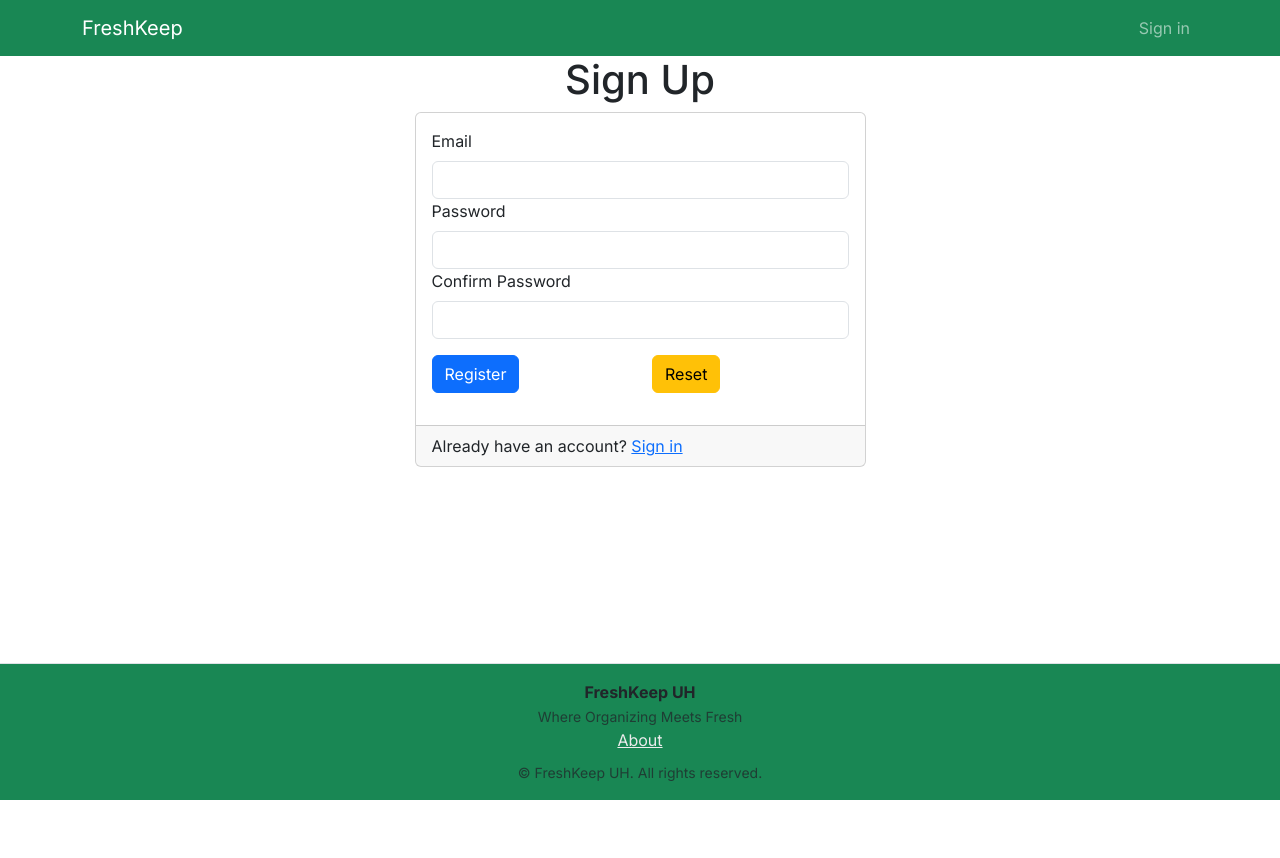
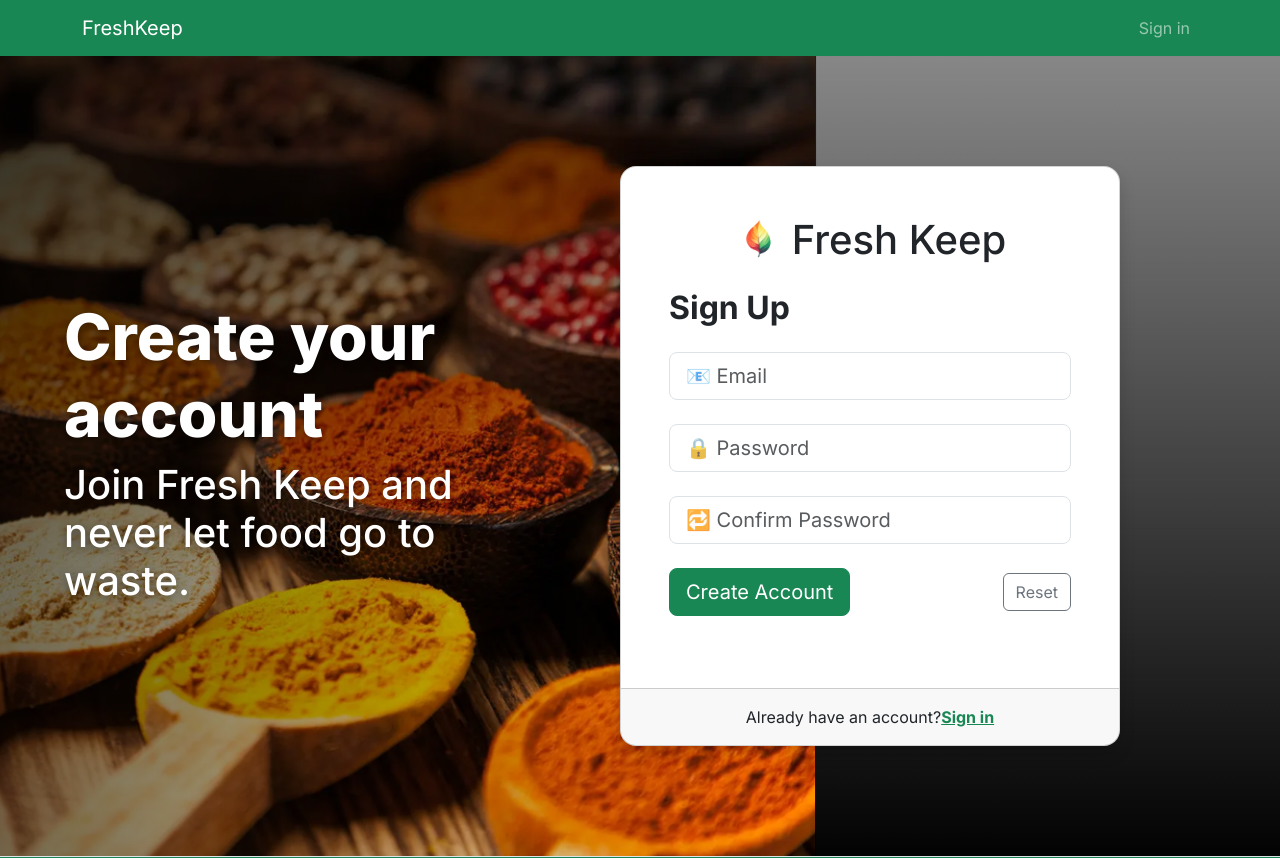
Before and after one commit to freshkeepuh/freshkeep, a Next.js app: page /auth/signup in a window 1280 px wide. Shown: the top 858 px of the page. Before the commit the page ends 800 px from the top, so only its background shows below. Built offline with nearby package versions, Linux system fonts and the light colour scheme; no server answers.

Commit message:
remodify signup page, ralph and josh collab

```diff
--- a/src/app/auth/signup/page.tsx
+++ b/src/app/auth/signup/page.tsx
@@ -1,10 +1,11 @@
 'use client';
 
 import { signIn } from 'next-auth/react';
+import Link from 'next/link';
 import { useForm } from 'react-hook-form';
 import { yupResolver } from '@hookform/resolvers/yup';
 import * as Yup from 'yup';
-import { Button, Card, Col, Container, Form, Row } from 'react-bootstrap';
+import { Button, Card, Col, Form, Image, Row } from 'react-bootstrap';
 import { createUser, checkUser } from '@/lib/dbUserActions';
 
 type SignUpForm = {
@@ -35,79 +36,191 @@ const SignUp = () => {
     register,
     handleSubmit,
     reset,
-    formState: { errors },
+    formState: { errors, isSubmitting },
   } = useForm<SignUpForm>({
     resolver: yupResolver(validationSchema),
   });
 
   const onSubmit = async (data: SignUpForm) => {
-    // console.log(JSON.stringify(data, null, 2));
     await createUser(data);
-    // After creating, signIn with redirect to the add page
     await signIn('credentials', { callbackUrl: '/', ...data });
   };
 
   return (
-    <main>
-      <Container>
-        <Row className="justify-content-center">
-          <Col xs={5}>
-            <h1 className="text-center">Sign Up</h1>
-            <Card>
-              <Card.Body>
+    <main className="auth-hero">
+      {/* Left hero copy */}
+      <div className="welcome-section">
+        <h1 className="welcome-title">Create your account</h1>
+        <h2 className="welcome-subtitle">Join Fresh Keep and never let food go to waste.</h2>
+      </div>
+
+      {/* Right card */}
+      <div className="auth-card-wrap">
+        <Card className="shadow rounded-4">
+          <Card.Body className="p-5">
+            <div className="d-flex align-items-center justify-content-center mb-4">
+              <Image src="/multicolor-leaf2.png" alt="Fresh Keep Logo" width={50} height={50} className="me-2" />
+              <h1 className="text-center m-0">Fresh Keep</h1>
+            </div>
+
+            <h2 className="mb-4 fw-bold">Sign Up</h2>
+
             <Form onSubmit={handleSubmit(onSubmit)}>
-                  <Form.Group className="form-group">
-                    <Form.Label>Email</Form.Label>
-                    <input
-                      type="text"
+              <Form.Group controlId="signupEmail" className="mb-4">
+                <Form.Control
+                  type="email"
+                  placeholder="📧 Email"
+                  size="lg"
+                  isInvalid={!!errors.email}
                   {...register('email')}
-                      className={`form-control ${errors.email ? 'is-invalid' : ''}`}
                 />
-                    <div className="invalid-feedback">{errors.email?.message}</div>
+                <Form.Control.Feedback type="invalid">{errors.email?.message}</Form.Control.Feedback>
               </Form.Group>
-                  <Form.Group className="form-group">
-                    <Form.Label>Password</Form.Label>
-                    <input
+
+              <Form.Group controlId="signupPassword" className="mb-4">
+                <Form.Control
                   type="password"
+                  placeholder="🔒 Password"
+                  size="lg"
+                  isInvalid={!!errors.password}
                   {...register('password')}
-                      className={`form-control ${errors.password ? 'is-invalid' : ''}`}
                 />
-                    <div className="invalid-feedback">{errors.password?.message}</div>
+                <Form.Control.Feedback type="invalid">{errors.password?.message}</Form.Control.Feedback>
               </Form.Group>
-                  <Form.Group className="form-group">
-                    <Form.Label>Confirm Password</Form.Label>
-                    <input
+
+              <Form.Group controlId="signupConfirm" className="mb-4">
+                <Form.Control
                   type="password"
+                  placeholder="🔁 Confirm Password"
+                  size="lg"
+                  isInvalid={!!errors.confirmPassword}
                   {...register('confirmPassword')}
-                      className={`form-control ${errors.confirmPassword ? 'is-invalid' : ''}`}
                 />
-                    <div className="invalid-feedback">{errors.confirmPassword?.message}</div>
+                <Form.Control.Feedback type="invalid">{errors.confirmPassword?.message}</Form.Control.Feedback>
               </Form.Group>
-                  <Form.Group className="form-group py-3">
-                    <Row>
-                      <Col>
-                        <Button type="submit" className="btn btn-primary">
-                          Register
+
+              <Row className="align-items-center mb-4">
+                <Col xs="auto">
+                  <Button type="submit" variant="success" size="lg" disabled={isSubmitting}>
+                    {isSubmitting ? 'Creating…' : 'Create Account'}
                   </Button>
                 </Col>
-                      <Col>
-                        <Button type="button" onClick={() => reset()} className="btn btn-warning float-right">
+                <Col className="text-end">
+                  <Button type="button" variant="outline-secondary" onClick={() => reset()}>
                     Reset
                   </Button>
                 </Col>
               </Row>
-                  </Form.Group>
             </Form>
           </Card.Body>
-              <Card.Footer>
-                Already have an account?
-                {' '}
-                <a href="/auth/signin">Sign in</a>
+
+          <Card.Footer className="text-center py-3">
+            <span>Already have an account?</span>
+            <Link href="/auth/signin" className="fw-bold text-success">
+              Sign in
+            </Link>
           </Card.Footer>
         </Card>
-          </Col>
-        </Row>
-      </Container>
+      </div>
+
+      {/* Styles */}
+      <style>
+        {`
+          .auth-hero {
+            position: relative;
+            background-image: url('/images/sign-up/Sign-up-bg2.png');
+            background-size: cover;
+            background-position: center;
+            min-height: 100vh;
+            display: flex;
+            align-items: center;
+            padding: 5vh 4rem;
+            overflow: hidden;
+          }
+
+          .auth-hero::before {
+            content: "";
+            position: absolute;
+            inset: 0;
+            background: linear-gradient(
+              to right,
+              rgba(0,0,0,0.55) 0%,
+              rgba(0,0,0,0.25) 35%,
+              rgba(0,0,0,0) 60%
+            );
+            pointer-events: none;
+            z-index: 1;
+          }
+
+          .welcome-section {
+            position: relative;
+            z-index: 2;
+            color: white;
+            text-shadow: 0 2px 8px rgba(0, 0, 0, 0.4);
+            max-width: 500px;
+            margin-right: 3rem;
+          }
+
+          .welcome-title {
+            font-size: 4rem;
+            font-weight: 800;
+            margin-bottom: 0.5rem;
+          }
+
+          .welcome-subtitle {
+            font-size: 2.5rem;
+            font-weight: 500;
+          }
+
+          .auth-card-wrap {
+            position: relative;
+            z-index: 2;
+            width: 500px;
+            flex-shrink: 0;
+            margin-left: auto;
+            margin-right: 6rem;
+          }
+
+          @media (max-width: 992px) {
+            .auth-hero {
+              flex-direction: column;
+              justify-content: center;
+              gap: 2rem;
+              text-align: center;
+              padding: 5vh 1.25rem;
+            }
+
+            .auth-hero::before {
+              background: linear-gradient(
+                to bottom,
+                rgba(0,0,0,0.55) 0%,
+                rgba(0,0,0,0.25) 40%,
+                rgba(0,0,0,0) 70%
+              );
+            }
+
+            .welcome-section {
+              margin-right: 0;
+              text-align: center;
+            }
+
+            .welcome-title {
+              font-size: 2.25rem;
+            }
+
+            .welcome-subtitle {
+              font-size: 1.2rem;
+            }
+
+            .auth-card-wrap {
+              width: 100%;
+              max-width: 500px;
+              margin-left: 0;
+              margin-right: 0;
+            }
+          }
+        `}
+      </style>
     </main>
   );
 };
```
Lines whose indentation alone changed are shown as unchanged.
